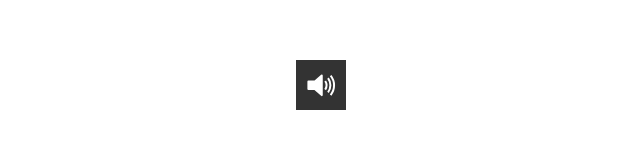
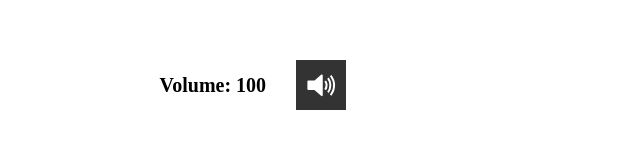
Before and after one commit to ju-nong/volume-controller, a Vue app: page / in a window 1280 px wide. Shown: the part 150-314 px from the top of the page, without its empty margins (319-959 px from the left). Built offline with nearby package versions, Linux system fonts and the light colour scheme.

Commit message:
feat : 볼륨 컨트롤 취소를 전역 mousedown 이벤트로 변경 및 볼륨값 표시 추가

```diff
--- a/src/components/TallController.vue
+++ b/src/components/TallController.vue
@@ -2,9 +2,8 @@
     <div class="container">
         <div
             class="controller"
+            :class="{ controlling: isMouseDown }"
             @mousemove="handleMouseMove"
-            @mouseup="isMouseDown = false"
-            @mouseleave="isMouseDown = false"
         >
             <div ref="$progress" @mousedown="handleMouseDown">
                 <div :style="`--tall-width: ${progressWidth}%`"></div>
@@ -13,6 +12,7 @@
         <div class="icon">
             <VolumeIcon :width="progressWidth" />
         </div>
+        <p class="volume">Volume: {{ Math.floor(progressWidth) }}</p>
     </div>
 </template>
 
@@ -36,8 +36,15 @@ function calcWidth(clientX: number) {
     progressWidth.value = width > 100 ? 100 : width < 0 ? 0 : width;
 }
 
+let mouseUpEvent: any = null;
+
 function handleMouseDown(event: MouseEvent) {
     isMouseDown.value = true;
+
+    mouseUpEvent = window.addEventListener("mouseup", () => {
+        isMouseDown.value = false;
+        window.removeEventListener("mouseup", mouseUpEvent);
+    });
 
     const { clientX } = event;
 
@@ -61,6 +68,7 @@ function handleMouseMove(event: MouseEvent) {
     width: 50px;
     height: 240px;
     cursor: pointer;
+    position: relative;
 
     &:hover {
         .controller {
@@ -85,6 +93,10 @@ function handleMouseMove(event: MouseEvent) {
         left: 0;
         padding: 16px 18px;
 
+        &.controlling {
+            visibility: visible;
+        }
+
         > div {
             width: 100%;
             height: 100%;
@@ -96,5 +108,11 @@ function handleMouseMove(event: MouseEvent) {
             }
         }
     }
+
+    > p {
+        left: 0;
+        bottom: 25px;
+        transform: translate(-110%, 50%);
+    }
 }
 </style>
```
